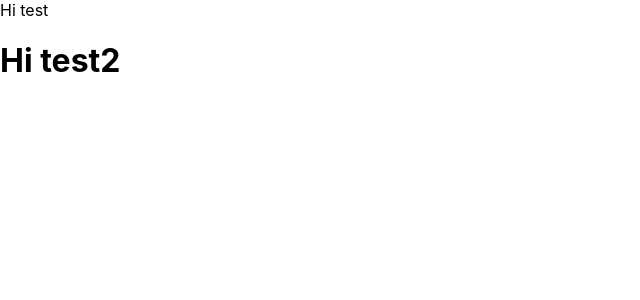
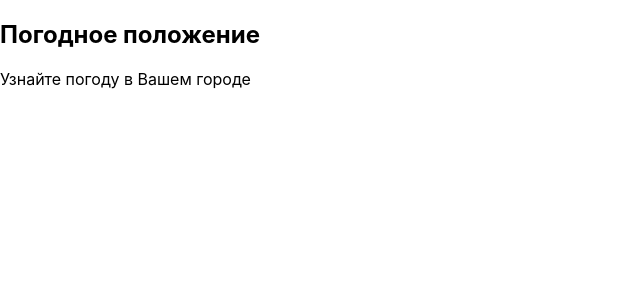
Before and after one commit to bulllls/weather-react-app-, a React (Create React App) app: page / in a window 1280 px wide. Shown: the top 300 px of the page, without its empty margins (0-640 px from the left). Built offline with nearby package versions, Linux system fonts and the light colour scheme.

Commit message:
work with components

```diff
--- a/src/App.js
+++ b/src/App.js
@@ -1,42 +1,14 @@
 import React from 'react';
-import logo from './logo.svg';
+import Info from "./components/info";
 import './App.css';
 class App extends React.Component {
   render() {
     return (
-//Возвращает только один div
       <div>
-      <div>Hi test </div>
-      <h1>Hi test2 </h1>
+        <Info/>
       </div>
     );
   }
 }
 
-export default App;//Компонент нужно экспортировать
-
-
-
-
-
-// function App() {
-//   return (
-//     <div className="App">
-//       <header className="App-header">
-//         <img src={logo} className="App-logo" alt="logo" />
-//         <p>
-//           Edit <code>src/App.js</code> and save to reload.
-//         </p>
-//         <a
-//           className="App-link"
-//           href="https://reactjs.org"
-//           target="_blank"
-//           rel="noopener noreferrer"
-//         >
-//           Learn React
-//         </a>
-//       </header>
-//     </div>
-//   );
-// }
-//
+export default App;
--- /dev/null
+++ b/src/components/info.js
@@ -0,0 +1,15 @@
+import React from "react";
+
+class Info extends React.Component {
+  render() {
+    return (
+      <div>
+        <h2> Погодное положение </h2>
+        <p> Узнайте погоду в Вашем городе</p>
+      </div>
+
+    );
+  }
+}
+
+export default Info;
```
